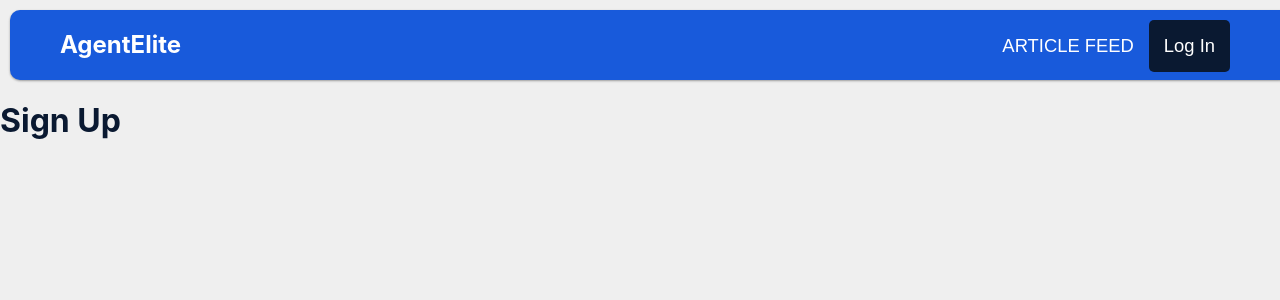
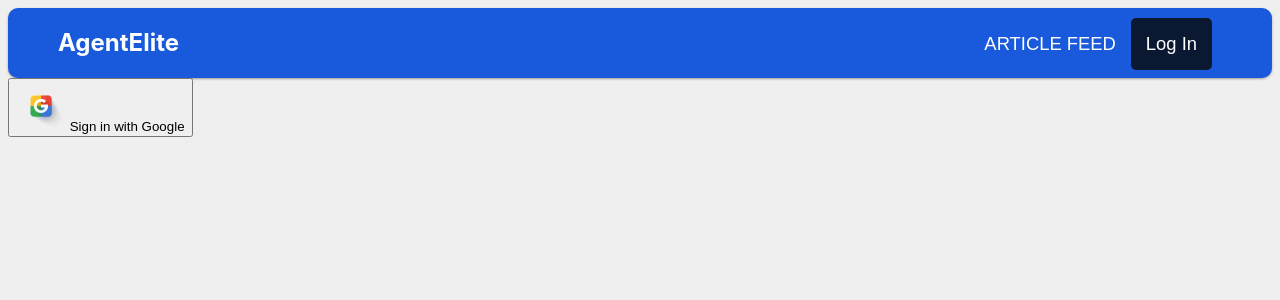
Before and after one commit to charlesGraham/nextfire-blog, a Next.js app: page /enter in a window 1280 px wide. Shown: the top 300 px of the page. Built offline with nearby package versions, Linux system fonts and the light colour scheme.

Commit message:
fixed overflow issue

```diff
--- a/pages/enter.js
+++ b/pages/enter.js
@@ -1,9 +1,40 @@
 import styles from '../styles/Home.module.css'
+import { auth, GoogleAuthProvider } from '../lib/firebase'
+import Image from 'next/image'
 
-export default function EnterPage({ }) {
+export default function Enter(props) {
+
+    const user = null;
+    const username = null;
+
     return(
         <main>
-            <h1>Sign Up</h1>
+            {user ?
+                !username ? <UsernameForm /> : <SignOutButton />
+                :
+                <SignInButton />
+            }
         </main>
     )
 }
+
+// sign in with Google
+function SignInButton() {
+    const signInWithGoogle = async () => {
+        await auth.signInWithPopup(googleAuthProvider);
+    };
+
+    return (
+        <button className="btn-google" onClick={signInWithGoogle}>
+            <Image src="/google.png" alt="" width={50} height={50} /> Sign in with Google
+        </button>
+    );
+}
+
+function SignOutButton() {
+    return<button onClick={() => auth.signOut()}>Sign Out</button>
+}
+
+function UsernameForm() {
+
+}
--- a/styles/globals.css
+++ b/styles/globals.css
@@ -1,10 +1,13 @@
-html,
+* {
+
+}
+
 body {
   background-color: #efefef;
   color: #0a1931;
 
-  padding: 0;
-  margin: 0;
+  max-width: 100%;
+
   font-family: -apple-system, BlinkMacSystemFont, Segoe UI, Roboto, Oxygen,
     Ubuntu, Cantarell, Fira Sans, Droid Sans, Helvetica Neue, sans-serif;
 }
@@ -25,10 +28,9 @@ a {
   justify-content: space-between;
 
   height: 70px;
-  width: 100vw;
+  width: 100%;
   background-color: #185ADB;
   color: #fff;
-  margin: 10px;
   border-radius: 10px;
   box-shadow: 0 1px 3px rgba(0, 0, 0, 0.12), 0 1px 2px rgba(0, 0, 0, 0.24);
 }
@@ -91,24 +93,14 @@ a {
   text-decoration: none;
 }
 
-/* -------------------- Navbar -------------------- */
-
-/* .navbar ul {
-  list-style-type: none;
-  margin: 0;
-  padding: 0;
-  display: flex;
-  align-items: center;
-  justify-content: space-between;
-  height: 100%;
-} */
-
 .navbar img {
   border-radius: 50%;
   width: 50px;
   height: 50px;
   cursor: pointer;
 }
+
+/* -------------------- Navbar -------------------- */
 
 /* Buttons
 .btn, button {
```
Also changed, not shown: public/google.png (added).
